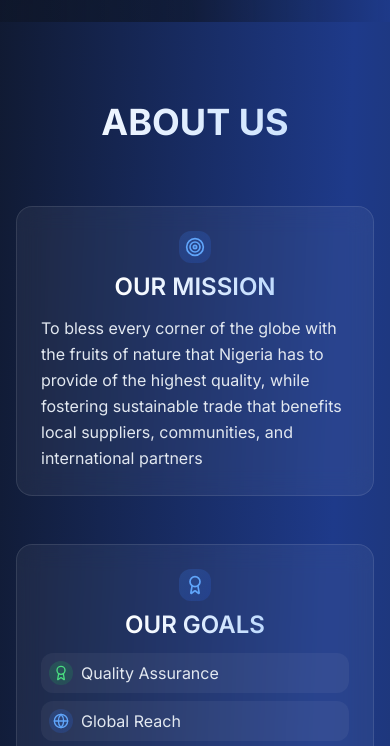
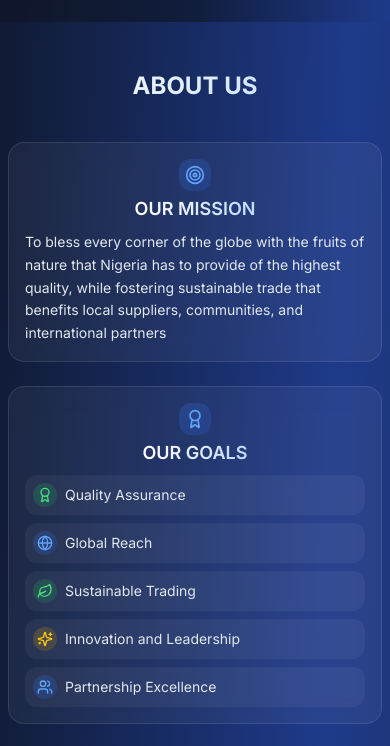
Before and after one commit to MuhammadAliZoo/Prime-Path-Website-, a Next.js app: page / in a window 390 px wide. Shown: the part 822-1568 px from the top of the page. Built offline with nearby package versions, Linux system fonts and the light colour scheme; grey boxes are pictures that could not be loaded.

Commit message:
Make 'OUR MISSION' and 'OUR GOALS' sections scale properly on mobile

```diff
--- a/app/page.tsx
+++ b/app/page.tsx
@@ -354,64 +354,64 @@ export default function PrimePathExport() {
       </section>
 
       {/* About Section */}
-      <section id="about" className="py-20 relative">
-        <div className="container mx-auto px-4">
-          <div className="text-center mb-16">
-            <h2 className="text-4xl md:text-5xl font-bold mb-6 bg-gradient-to-r from-white to-blue-200 bg-clip-text text-transparent">
+      <section id="about" className="py-12 sm:py-20 relative">
+        <div className="container mx-auto px-2 sm:px-4">
+          <div className="text-center mb-10 sm:mb-16">
+            <h2 className="text-2xl sm:text-4xl md:text-5xl font-bold mb-4 sm:mb-6 bg-gradient-to-r from-white to-blue-200 bg-clip-text text-transparent">
               ABOUT US
             </h2>
           </div>
 
-          <div className="grid lg:grid-cols-2 gap-12 mb-16">
-            <div className="bg-white/5 backdrop-blur-md border border-white/10 rounded-2xl p-6 hover:bg-white/10 transition-all duration-300">
-              <div className="flex flex-col items-center mb-3">
-                <div className="w-8 h-8 bg-gradient-to-br from-blue-500/20 to-blue-600/20 rounded-xl flex items-center justify-center mb-2">
+          <div className="grid gap-6 sm:gap-12 lg:grid-cols-2 mb-10 sm:mb-16">
+            <div className="bg-white/5 backdrop-blur-md border border-white/10 rounded-2xl p-4 sm:p-6 hover:bg-white/10 transition-all duration-300">
+              <div className="flex flex-col items-center mb-2 sm:mb-3">
+                <div className="w-8 h-8 bg-gradient-to-br from-blue-500/20 to-blue-600/20 rounded-xl flex items-center justify-center mb-1 sm:mb-2">
                   <Target className="w-5 h-5 text-blue-400" />
                 </div>
-                <h3 className="text-2xl font-semibold text-center bg-gradient-to-r from-white to-blue-200 bg-clip-text text-transparent">OUR MISSION</h3>
+                <h3 className="text-lg sm:text-2xl font-semibold text-center bg-gradient-to-r from-white to-blue-200 bg-clip-text text-transparent">OUR MISSION</h3>
               </div>
-              <p className="text-slate-200 leading-relaxed">
+              <p className="text-slate-200 leading-relaxed text-sm sm:text-base">
                 To bless every corner of the globe with the fruits of nature that Nigeria has to provide of the highest quality, while fostering sustainable trade that benefits local suppliers, communities, and international partners
               </p>
             </div>
 
-            <div className="bg-white/5 backdrop-blur-md border border-white/10 rounded-2xl p-6 hover:bg-white/10 transition-all duration-300">
-              <div className="flex flex-col items-center mb-3">
-                <div className="w-8 h-8 bg-gradient-to-br from-blue-500/20 to-blue-600/20 rounded-xl flex items-center justify-center mb-2">
+            <div className="bg-white/5 backdrop-blur-md border border-white/10 rounded-2xl p-4 sm:p-6 hover:bg-white/10 transition-all duration-300">
+              <div className="flex flex-col items-center mb-2 sm:mb-3">
+                <div className="w-8 h-8 bg-gradient-to-br from-blue-500/20 to-blue-600/20 rounded-xl flex items-center justify-center mb-1 sm:mb-2">
                   <Award className="w-5 h-5 text-blue-400" />
                 </div>
-                <h3 className="text-2xl font-semibold text-center bg-gradient-to-r from-white to-blue-200 bg-clip-text text-transparent">OUR GOALS</h3>
+                <h3 className="text-lg sm:text-2xl font-semibold text-center bg-gradient-to-r from-white to-blue-200 bg-clip-text text-transparent">OUR GOALS</h3>
               </div>
               <div className="space-y-2">
-                <div className="flex items-center bg-white/5 p-2 rounded-xl hover:bg-white/10 transition-colors group">
+                <div className="flex items-center bg-white/5 p-2 sm:p-3 rounded-xl hover:bg-white/10 transition-colors group">
                   <div className="w-6 h-6 bg-gradient-to-br from-green-500/20 to-green-600/20 rounded-xl flex items-center justify-center mr-2 group-hover:scale-110 transition-transform">
                     <Award className="w-4 h-4 text-green-400" />
                   </div>
-                  <span className="text-slate-200">Quality Assurance</span>
+                  <span className="text-slate-200 text-sm sm:text-base">Quality Assurance</span>
                 </div>
-                <div className="flex items-center bg-white/5 p-2 rounded-xl hover:bg-white/10 transition-colors group">
+                <div className="flex items-center bg-white/5 p-2 sm:p-3 rounded-xl hover:bg-white/10 transition-colors group">
                   <div className="w-6 h-6 bg-gradient-to-br from-blue-500/20 to-blue-600/20 rounded-xl flex items-center justify-center mr-2 group-hover:scale-110 transition-transform">
                     <Globe className="w-4 h-4 text-blue-400" />
                   </div>
-                  <span className="text-slate-200">Global Reach</span>
+                  <span className="text-slate-200 text-sm sm:text-base">Global Reach</span>
                 </div>
-                <div className="flex items-center bg-white/5 p-2 rounded-xl hover:bg-white/10 transition-colors group">
+                <div className="flex items-center bg-white/5 p-2 sm:p-3 rounded-xl hover:bg-white/10 transition-colors group">
                   <div className="w-6 h-6 bg-gradient-to-br from-green-500/20 to-green-600/20 rounded-xl flex items-center justify-center mr-2 group-hover:scale-110 transition-transform">
                     <Leaf className="w-4 h-4 text-green-400" />
                   </div>
-                  <span className="text-slate-200">Sustainable Trading</span>
+                  <span className="text-slate-200 text-sm sm:text-base">Sustainable Trading</span>
                 </div>
-                <div className="flex items-center bg-white/5 p-2 rounded-xl hover:bg-white/10 transition-colors group">
+                <div className="flex items-center bg-white/5 p-2 sm:p-3 rounded-xl hover:bg-white/10 transition-colors group">
                   <div className="w-6 h-6 bg-gradient-to-br from-yellow-500/20 to-yellow-600/20 rounded-xl flex items-center justify-center mr-2 group-hover:scale-110 transition-transform">
                     <Sparkles className="w-4 h-4 text-yellow-400" />
                   </div>
-                  <span className="text-slate-200">Innovation and Leadership</span>
+                  <span className="text-slate-200 text-sm sm:text-base">Innovation and Leadership</span>
                 </div>
-                <div className="flex items-center bg-white/5 p-2 rounded-xl hover:bg-white/10 transition-colors group">
+                <div className="flex items-center bg-white/5 p-2 sm:p-3 rounded-xl hover:bg-white/10 transition-colors group">
                   <div className="w-6 h-6 bg-gradient-to-br from-blue-500/20 to-blue-600/20 rounded-xl flex items-center justify-center mr-2 group-hover:scale-110 transition-transform">
                     <Users className="w-4 h-4 text-blue-400" />
                   </div>
-                  <span className="text-slate-200">Partnership Excellence</span>
+                  <span className="text-slate-200 text-sm sm:text-base">Partnership Excellence</span>
                 </div>
               </div>
             </div>
```
